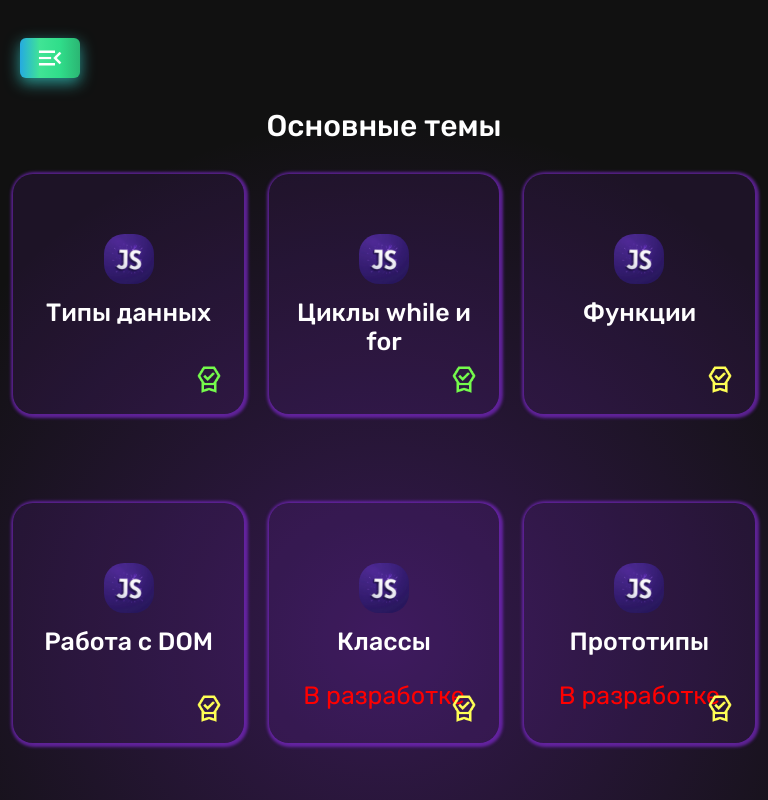
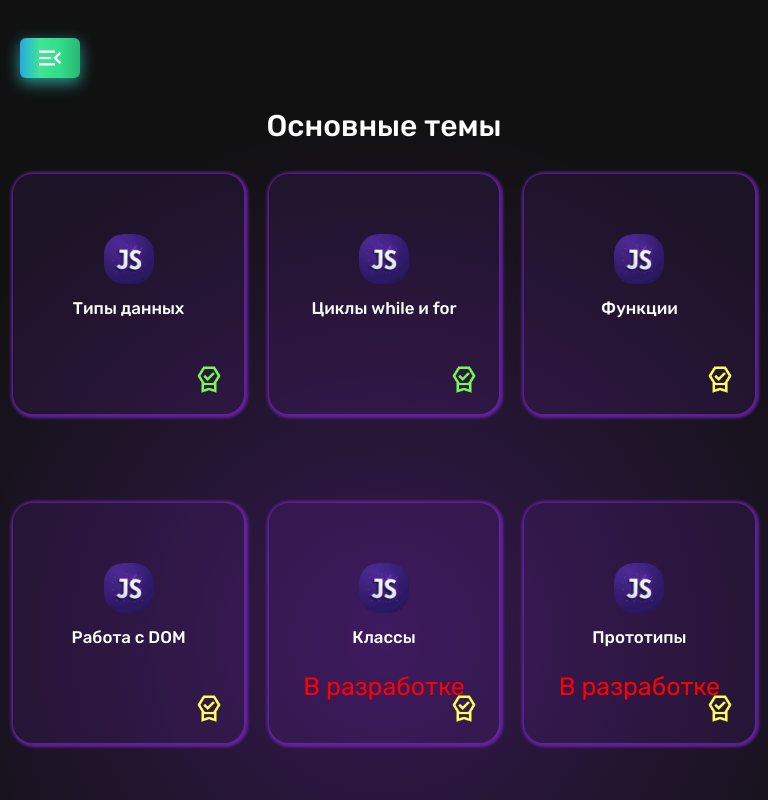
Before and after one commit to DiabloSabrith/NazDev-444, a Next.js app: page /js in a window 768 px wide. Shown: the top 800 px of the page. Built offline with nearby package versions, Linux system fonts and the light colour scheme; no server answers.

Commit message:
update react ipad page

```diff
--- a/src/app/html/html.module.scss
+++ b/src/app/html/html.module.scss
@@ -507,7 +507,7 @@
           }
           .h3{
             font-weight: 500;
-            font-size: 2.5vw;
+            font-size: 2.2vw;
             padding-top: 10px;
             padding-bottom: 10px;
           }
--- a/src/app/js/js.module.scss
+++ b/src/app/js/js.module.scss
@@ -534,7 +534,7 @@
       }
       .h3{
         font-weight: 500;
-        font-size: 25px;
+        font-size: 2.2vw;
         padding:10px 20px;
         padding-bottom: 25px;
       }
--- a/src/app/react/page.module.scss
+++ b/src/app/react/page.module.scss
@@ -396,7 +396,7 @@
     }
     .main{
       width: 100%;
-      height: 1200px;
+      height: 100%;
     }
     .h2{
       text-align: center;
@@ -407,7 +407,7 @@
     }
     .main_TemItems{
       width: 100%;
-      height: 80%;
+      height: auto;
       margin: 0 auto;
       display: flex;
       flex-direction: row;
@@ -419,8 +419,8 @@
       background-color: rgb(138, 43, 226,0.1);
       box-shadow:1px 1px 3px 3px  rgb(138, 43, 226,0.6);
       border-radius: 20px;
-      width:40%;
-      height: 25%;
+      width:25%;
+      height: 230px;
       padding-top: 40px;text-align: center;
 
       margin-bottom: 30px;
@@ -489,7 +489,7 @@
   }
     .h3{
       font-weight: 500;
-      font-size: 25px;
+      font-size: 2.2vw;
       padding-top: 10px;
       padding-bottom: 10px;
     }
```
